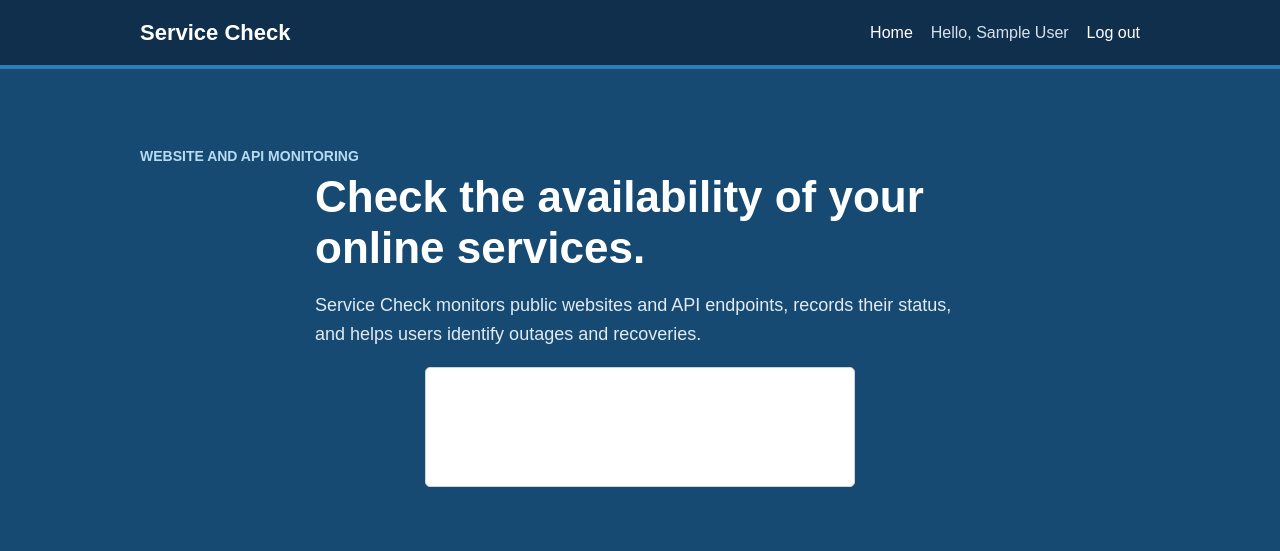
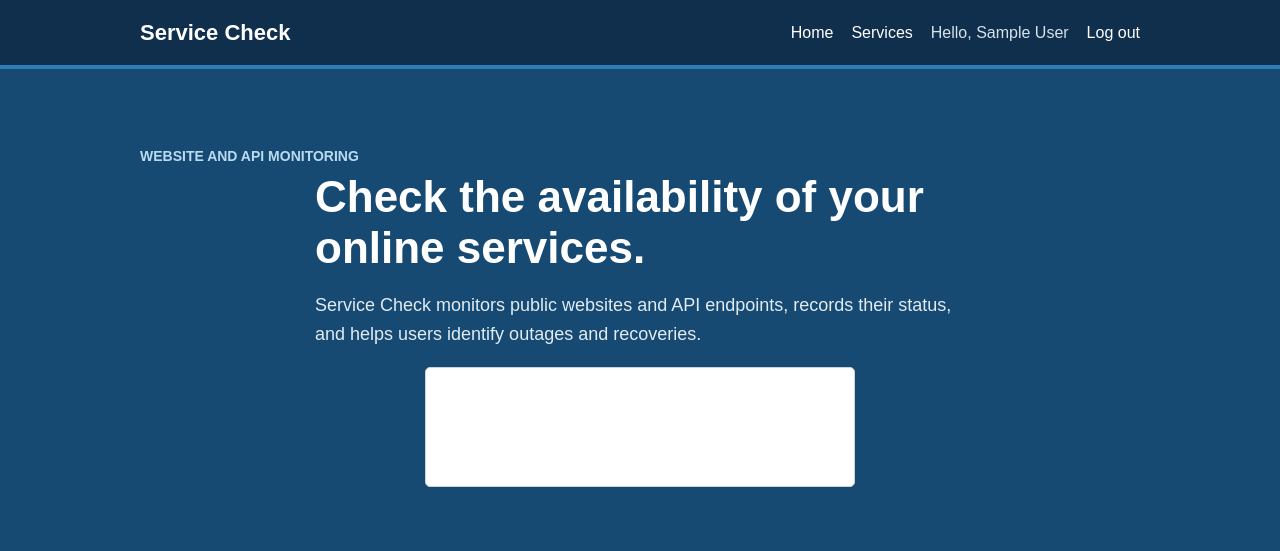
Before and after one commit to Aagamambavi/service-check, a Flask app: page / in a window 1280 px wide. Shown: the top 551 px of the page. Run offline with Flask 3, Linux system fonts and the light colour scheme; the visitor is signed in with stand-in values (Sample User, id 1).

Commit message:
Add Services link for signed-in users

```diff
--- a/templates/base.html
+++ b/templates/base.html
@@ -17,6 +17,7 @@
                 <a href="{{ url_for('home') }}">Home</a>
 
                 {% if current_user.is_authenticated %}
+                <a href="{{ url_for('services') }}">Services</a>
                 <span>Hello, {{ current_user.full_name }}</span>
                 <a href="{{ url_for('logout') }}">Log out</a>
                 {% else %}
```
